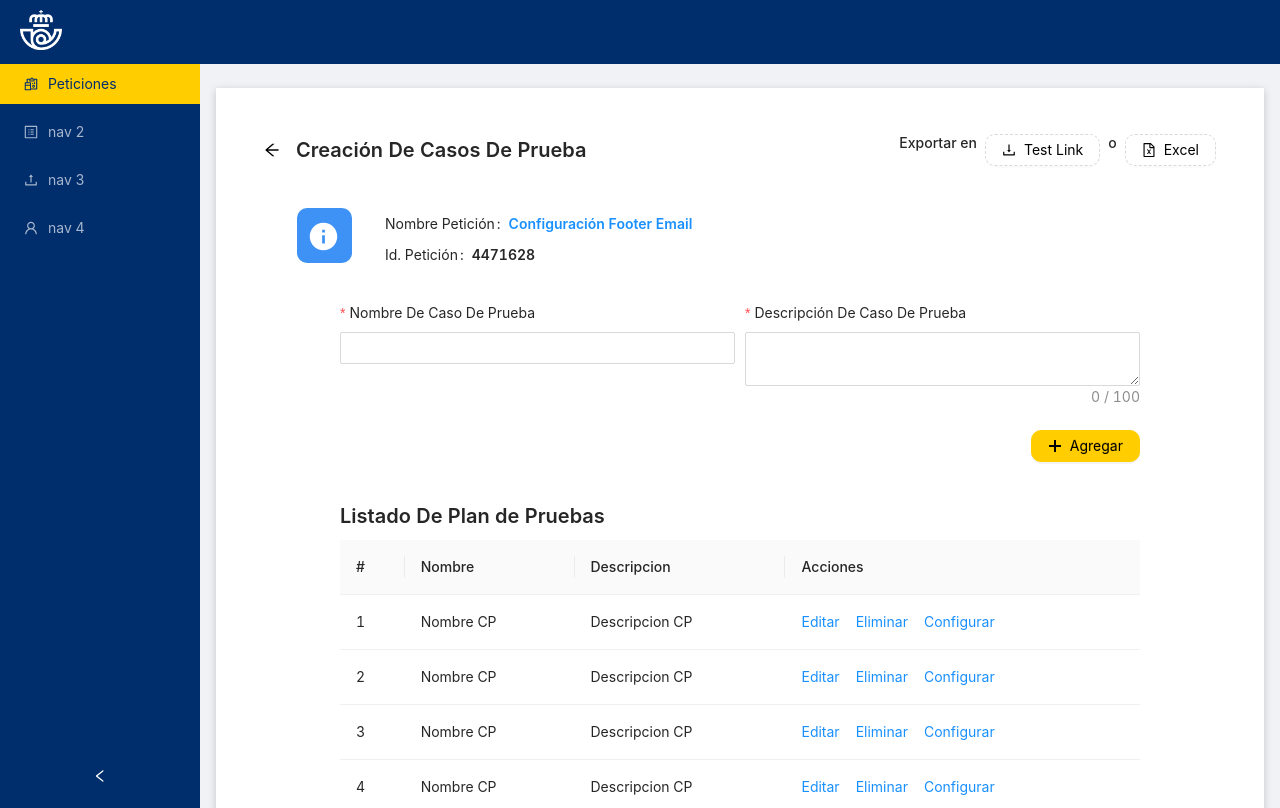
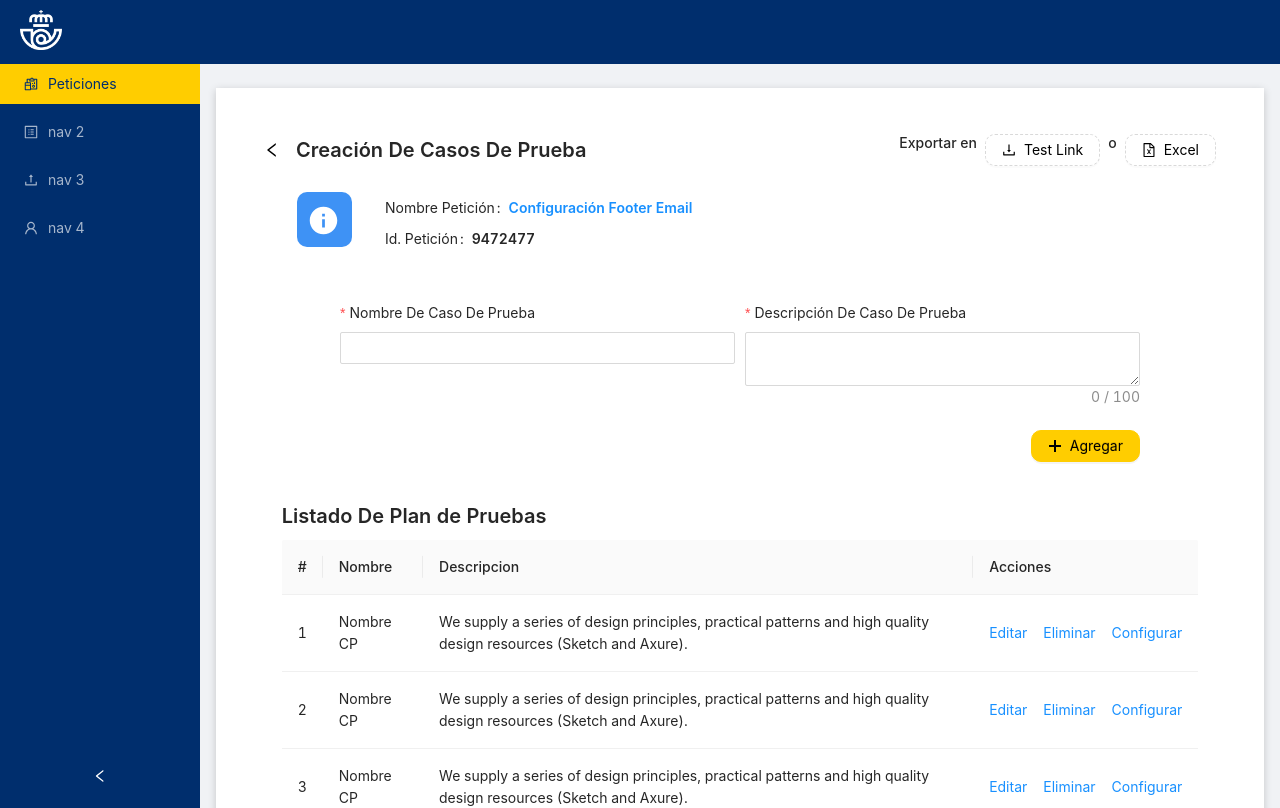
Before and after one commit to dlazarte23/ATPCorreos, a React (Create React App) app: page /peticiones/creacion-de-casos-de-prueba in a window 1280 px wide. Shown: the top 808 px of the page. Built offline with nearby package versions, Linux system fonts and the light colour scheme.

Commit message:
Ajustes...

```diff
--- a/src/pages/CasosDePrueba/CasosPruebasPage.js
+++ b/src/pages/CasosDePrueba/CasosPruebasPage.js
@@ -1,82 +1,112 @@
 import React from "react";
 import "./cp-styles.css";
-import { PageHeader, Row, Col, Button, Space, Typography, Descriptions } from 'antd';
+import {
+  PageHeader,
+  Row,
+  Col,
+  Button,
+  Space,
+  Typography,
+  Descriptions,
+} from "antd";
+import { SaveFilled, LeftOutlined } from "@ant-design/icons";
 import { DownloadOutlined, FileExcelOutlined } from "@ant-design/icons";
 import { InfoSvg } from "../../components/common/icons";
 import TableListadoCP from "./components/TableListadoCP";
 import FormCP from "./components/FormCP";
 
+const Content = ({ children, extra }) => (
+  <div className="content">
+    <div className="main">{children}</div>
+    <div className="extra">{extra}</div>
+  </div>
+);
+
+const extraContent = (
+  <div
+    style={{
+      display: "flex",
+      width: "max-content",
+      justifyContent: "flex-end",
+    }}
+  >
+    <div className="description-info"></div>
+  </div>
+);
+
 const CasosPruebasPage = () => {
+  const { Title, Paragraph } = Typography;
 
-  const { Title } = Typography;
+  const renderContent = () => (
+    <div className="card-information">
+      <Space align="start">
+        <InfoSvg />
+        <PageHeader
+          className="case-header"
+          title={
+            <Title level={5}>
+              <Descriptions size="small" column={1}>
+                <Descriptions.Item label="Nombre Petición">
+                  <a href="!">Configuración Footer Email</a>
+                </Descriptions.Item>
+                <Descriptions.Item label="Id. Petición">
+                  {Math.floor(Math.random() * 10000000)}
+                </Descriptions.Item>
+              </Descriptions>
+            </Title>
+          }
+        ></PageHeader>
+      </Space>
+    </div>
+  );
 
   return (
     <>
+      {/** Column para el titulo y el botón general */}
       <Row>
         <Col span={24}>
           <PageHeader
             title="Creación De Casos De Prueba"
             onBack={() => window.history.back()}
+            backIcon={<LeftOutlined />}
             extra={[
               <Space>
-                <p className="text-export">Exportar en</p>
+                <Paragraph className="text-export">Exportar en</Paragraph>
               </Space>,
               <Button
                 shape="round"
                 type="dashed"
                 icon={<DownloadOutlined />}
                 className="btnTestLink"
-                onClick={() => alert("Botón en mantenimiento ..!!")}>
+                onClick={() => alert("Botón en mantenimiento ..!!")}
+              >
                 Test Link
               </Button>,
               <Space>
-                <p className="text-export"> o </p>
+                <Paragraph className="text-export"> o </Paragraph>
               </Space>,
               <Button
                 shape="round"
                 type="dashed"
                 icon={<FileExcelOutlined />}
                 className="btnExcel"
-                onClick={() => alert("Botón en mantenimiento ..!!")}>
+                onClick={() => alert("Botón en mantenimiento ..!!")}
+              >
                 Excel
-              </Button>
-            ]}>
+              </Button>,
+            ]}
+          >
+            <Content extra={extraContent}>{renderContent()}</Content>
           </PageHeader>
-
-          <div className="card-information" style={{marginLeft: 57}}>
-            <Space align="start">
-              <InfoSvg />
-              <PageHeader
-                className="case-header"
-                title={
-                  <Title level={5}>
-                    <Descriptions size="small" column={1} >
-                      <Descriptions.Item label="Nombre Petición">
-                        <a href="!">Configuración Footer Email</a>
-                      </Descriptions.Item>
-                      <Descriptions.Item label="Id. Petición">
-                        {Math.floor(Math.random() * 10000000)}
-                      </Descriptions.Item>
-                    </Descriptions>
-                  </Title>
-                }
-              >
-              </PageHeader>
-            </Space>
+          <div className="contenedor">
+            <FormCP />
           </div>
-
-          <div className="contenedor">
-            <div>
-              <FormCP />
-            </div>
-            <Row className="table-detalleCp">
-              <Col span={24}>
-                <Title level={4}>Listado De Plan de Pruebas</Title>
-                <TableListadoCP />
-              </Col>
-            </Row>
-          </div>
-
+          <Row className="table-detalleCp">
+            <Col span={22} offset={1}>
+              <Title level={4}>Listado De Plan de Pruebas</Title>
+              <TableListadoCP />
+            </Col>
+          </Row>
         </Col>
       </Row>
     </>
--- a/src/pages/CasosDePrueba/components/FormCP.js
+++ b/src/pages/CasosDePrueba/components/FormCP.js
@@ -1,40 +1,34 @@
-import React from 'react';
+import React from "react";
 
 import "../cp-styles.css";
-
-import { Input, Button, Form } from 'antd';
-
+import { Input, Button, Form } from "antd";
 import { PlusOutlined } from "@ant-design/icons";
-
-import { useDispatch, useSelector } from 'react-redux';
-
-import { registrarCasosPruebasAction } from '../../../stateManagement/actions/casosPruebasActions';
+import { useDispatch, useSelector } from "react-redux";
+import { registrarCasosPruebasAction } from "../../../stateManagement/actions/casosPruebasActions";
 
 const FormCP = () => {
-
-    const casosPruebas = useSelector(state => state.casosPruebas.casosPruebas);
-    const loading = useSelector(state => state.casosPruebas.loading);
+  const casosPruebas = useSelector((state) => state.casosPruebas.casosPruebas);
+  const loading = useSelector((state) => state.casosPruebas.loading);
 
   const dispatch = useDispatch();
 
-    const registrarCasosDePrueba = (casosDePrueba) => dispatch(registrarCasosPruebasAction(casosDePrueba));
+  const registrarCasosDePrueba = (casosDePrueba) =>
+    dispatch(registrarCasosPruebasAction(casosDePrueba));
 
   const onFinish = (values) => {
-
-        console.log('Success:', values);
+    console.log("Success:", values);
 
     // loading componetn etc
 
     //registramos el cp
     registrarCasosDePrueba(values);
 
-
     console.log("DESDE NUETRO COMPONENTE => ", casosPruebas);
     console.log("DESDE NUETRO COMPONENTE => ", loading);
   };
 
   const onFinishFailed = (errorInfo) => {
-        console.log('Failed:', errorInfo);
+    console.log("Failed:", errorInfo);
   };
 
   return (
@@ -49,7 +43,13 @@ const FormCP = () => {
           className="block"
           label="Nombre De Caso De Prueba"
           name="nomCp"
-                    rules={[{ required: true, message: "Debe el nombre del casos de prueba !" }]} >
+          rules={[
+            {
+              required: true,
+              message: "Debe ingresar el nombre del casos de prueba !",
+            },
+          ]}
+        >
           <Input />
         </Form.Item>
       </div>
@@ -57,8 +57,14 @@ const FormCP = () => {
         <Form.Item
           label="Descripción De Caso De Prueba"
           name="descripcionCP"
-                    rules={[{ required: true, message: "Debe el nombre del casos de prueba !" }]} >
-                    <Input.TextArea maxLength={100} showCount/>
+          rules={[
+            {
+              required: true,
+              message: "Debe ingresar la descripción de prueba !",
+            },
+          ]}
+        >
+          <Input.TextArea maxLength={100} showCount />
         </Form.Item>
       </div>
       <div className="div-align">
@@ -67,11 +73,13 @@ const FormCP = () => {
           icon={<PlusOutlined />}
           className="btnAgregar"
           type="primary"
-                    htmlType="submit">Agregar
+          htmlType="submit"
+        >
+          Agregar
         </Button>
       </div>
-        </ Form>
+    </Form>
   );
-}
+};
 
 export default FormCP;
--- a/src/pages/CasosDePrueba/components/TableListadoCP.js
+++ b/src/pages/CasosDePrueba/components/TableListadoCP.js
@@ -1,11 +1,11 @@
-import React from 'react';
+import React from "react";
 
-import { Table } from 'antd';
+import { Table } from "antd";
 
-import { columns, data } from '../../../utils/columnsTblListado';
+import { columns, data } from "../../../utils/columnsTblListado";
 
 const TableListadoCP = () => (
-    <Table columns={columns} dataSource={data}/>
+  <Table columns={columns} dataSource={data} size="default" />
 );
 
 export default TableListadoCP;
--- a/src/pages/CasosDePrueba/cp-styles.css
+++ b/src/pages/CasosDePrueba/cp-styles.css
@@ -1,41 +1,60 @@
-.contenedor{
+.contenedor {
   max-width: 80%;
   margin: 0 auto;
 }
 
-.area-contenido{
+.card-information {
+  align-content: center;
+  margin-left: 33px;
+  margin-top: 20px !important;
+}
+
+.area-contenido {
   margin-top: 20px;
   display: grid;
   grid-template-columns: repeat(2, 1fr);
   column-gap: 10px;
 }
 
-.texto-descripcion{
+.texto-descripcion {
   height: 100px;
   width: 100%;
   resize: none;
 }
 
-.div-align{
+.div-align {
   grid-column: 2/3;
 }
 
-.btnAgregar{
+.btnAgregar {
   margin-top: 20px;
   max-width: 30%;
   float: right;
 }
 
-.btnTestLink{
+.btnTestLink {
   background-color: #595959;
   color: #fff;
 }
 
-.btnExcel{
+.btnExcel {
   background-color: #d3f261;
   color: black;
 }
 
-.text-export{
+.text-export {
   font-weight: 500;
 }
+
+.case-header {
+  padding-top: 0px !important;
+  margin-top: 0px !important;
+}
+
+.description-info {
+  margin-left: 0px;
+}
+
+.table-detalleCp {
+  margin-top: 40px;
+}
--- a/src/pages/DetalleCP/DetalleCPPage.js
+++ b/src/pages/DetalleCP/DetalleCPPage.js
@@ -83,9 +83,9 @@ const DetalleCPPage = () => {
       <Row>
         <Col span={24}>
           <PageHeader
+            title="Detalle del Caso De Prueba"
             onBack={() => window.history.back()}
             backIcon={<LeftOutlined />}
-            title="Detalle del Caso De Prueba"
             extra={[
               <Button
                 key="1"
@@ -113,7 +113,7 @@ const DetalleCPPage = () => {
 
       {/** Column para la tabla */}
       <Row className="table-detalleCp">
-        <Col span={24}>
+        <Col span={22} offset={1}>
           <Title level={4}>Listado De Todos Los Pasos</Title>
           <TableDetallesCP />
         </Col>
--- a/src/pages/DetalleCP/components/TableDetallesCP.js
+++ b/src/pages/DetalleCP/components/TableDetallesCP.js
@@ -1,11 +1,11 @@
-import React from 'react';
+import React from "react";
 
-import { Table } from 'antd';
+import { Table } from "antd";
 
-import { columns, data } from '../../../utils/columnsTblDetalle';
+import { columns, data } from "../../../utils/columnsTblDetalle";
 
 const TableDetallesCP = () => (
-    <Table columns={columns} dataSource={data}/>
+  <Table columns={columns} dataSource={data} size="default" />
 );
 
 export default TableDetallesCP;
--- a/src/utils/columnsTblListado.js
+++ b/src/utils/columnsTblListado.js
@@ -1,22 +1,22 @@
-import { Space } from 'antd';
+import { Space } from "antd";
 
-import { Link } from 'react-router-dom';
+import { Link } from "react-router-dom";
 
 export const columns = [
   {
     title: "#",
     dataIndex: "id",
-        key: "id"
+    key: "id",
   },
   {
     title: "Nombre",
     dataIndex: "nombre",
-        key: "nombre"
+    key: "nombre",
   },
   {
     title: "Descripcion",
     dataIndex: "descripcion",
-        key: "descripcion"
+    key: "descripcion",
   },
   {
     title: "Acciones",
@@ -24,37 +24,44 @@ export const columns = [
     render: () => (
       <Space size="middle">
         <Link to="/peticiones/creacion-de-casos-de-prueba/detalle">Editar</Link>
-                <Link to="/peticiones/creacion-de-casos-de-prueba/detalle">Eliminar</Link>
-                <Link to="/peticiones/creacion-de-casos-de-prueba/detalle">Configurar</Link>
+        <Link to="/peticiones/creacion-de-casos-de-prueba/detalle">
+          Eliminar
+        </Link>
+        <Link to="/peticiones/creacion-de-casos-de-prueba/detalle">
+          Configurar
+        </Link>
       </Space>
-        )
-    }
+    ),
+  },
 ];
 
 export const data = [
   {
-        key:'1',
-        id: '1',
-        nombre: 'Nombre CP',
-        descripcion: 'Descripcion CP'
+    key: "1",
+    id: "1",
+    nombre: "Nombre CP",
+    descripcion:
+      "We supply a series of design principles, practical patterns and high quality design resources (Sketch and Axure).",
   },
   {
-        key:'2',
-        id: '2',
-        nombre: 'Nombre CP',
-        descripcion: 'Descripcion CP'
+    key: "2",
+    id: "2",
+    nombre: "Nombre CP",
+    descripcion:
+      "We supply a series of design principles, practical patterns and high quality design resources (Sketch and Axure).",
   },
   {
-        key:'3',
-        id: '3',
-        nombre: 'Nombre CP',
-        descripcion: 'Descripcion CP'
+    key: "3",
+    id: "3",
+    nombre: "Nombre CP",
+    descripcion:
+      "We supply a series of design principles, practical patterns and high quality design resources (Sketch and Axure).",
   },
   {
-        key:'4',
-        id: '4',
-        nombre: 'Nombre CP',
-        descripcion: 'Descripcion CP'
+    key: "4",
+    id: "4",
+    nombre: "Nombre CP",
+    descripcion:
+      "We supply a series of design principles, practical patterns and high quality design resources (Sketch and Axure).",
   },
-
-]
+];
```
Lines whose indentation alone changed are shown as unchanged.
